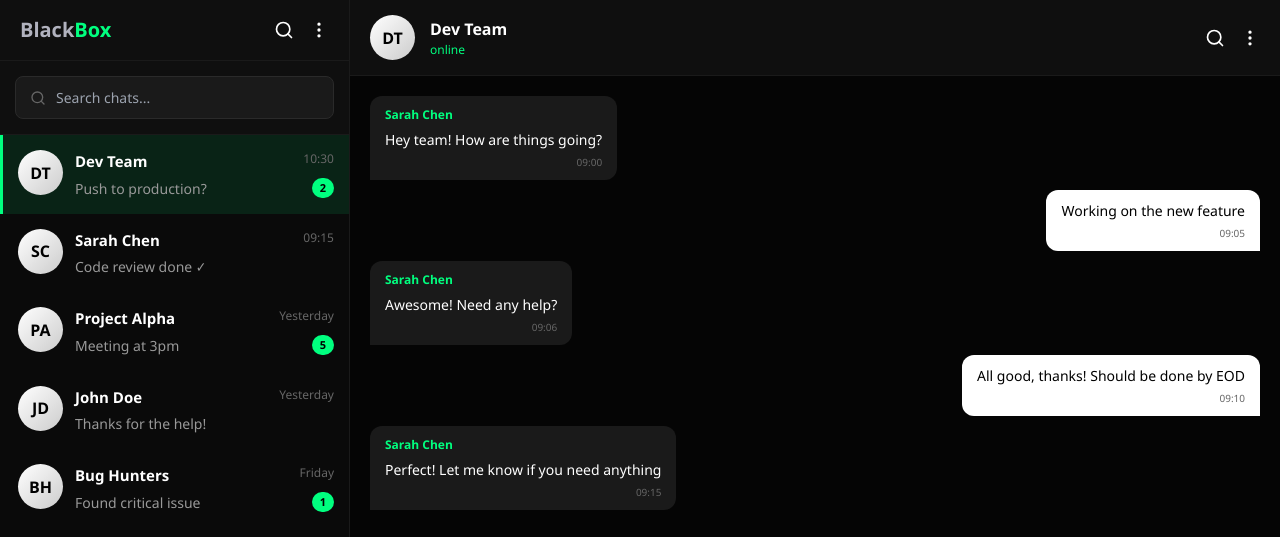
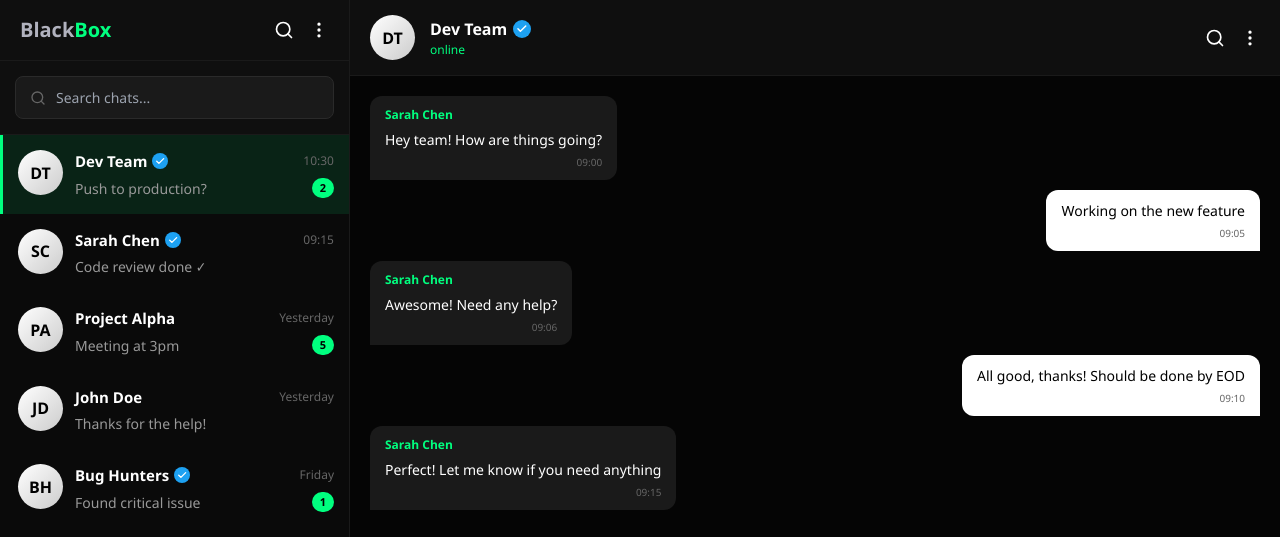
Before and after one commit to Kelvinagbe/chat-black-box, a Next.js app: page / in a window 1280 px wide. Shown: the top 537 px of the page. Built offline with nearby package versions, Linux system fonts and the light colour scheme.

Commit message:
Update page.tsx

```diff
--- a/app/page.tsx
+++ b/app/page.tsx
@@ -1,7 +1,7 @@
 'use client'
 
 import React, { useState, useEffect } from 'react';
-import { Send, Search, MoreVertical, Paperclip, Smile, Menu, X, MessageSquare, Users, User } from 'lucide-react';
+import { Send, Search, MoreVertical, Paperclip, Smile, Menu, X, MessageSquare, Users, User, Check } from 'lucide-react';
 
 export default function BlackBoxChat() {
   const [selectedChat, setSelectedChat] = useState(0);
@@ -28,11 +28,11 @@ export default function BlackBoxChat() {
   }, []);
 
   const chats = [
-    { id: 1, name: 'Dev Team', lastMessage: 'Push to production?', time: '10:30', unread: 2, avatar: 'DT' },
-    { id: 2, name: 'Sarah Chen', lastMessage: 'Code review done ✓', time: '09:15', unread: 0, avatar: 'SC' },
-    { id: 3, name: 'Project Alpha', lastMessage: 'Meeting at 3pm', time: 'Yesterday', unread: 5, avatar: 'PA' },
-    { id: 4, name: 'John Doe', lastMessage: 'Thanks for the help!', time: 'Yesterday', unread: 0, avatar: 'JD' },
-    { id: 5, name: 'Bug Hunters', lastMessage: 'Found critical issue', time: 'Friday', unread: 1, avatar: 'BH' },
+    { id: 1, name: 'Dev Team', lastMessage: 'Push to production?', time: '10:30', unread: 2, avatar: 'DT', verified: true },
+    { id: 2, name: 'Sarah Chen', lastMessage: 'Code review done ✓', time: '09:15', unread: 0, avatar: 'SC', verified: true },
+    { id: 3, name: 'Project Alpha', lastMessage: 'Meeting at 3pm', time: 'Yesterday', unread: 5, avatar: 'PA', verified: false },
+    { id: 4, name: 'John Doe', lastMessage: 'Thanks for the help!', time: 'Yesterday', unread: 0, avatar: 'JD', verified: false },
+    { id: 5, name: 'Bug Hunters', lastMessage: 'Found critical issue', time: 'Friday', unread: 1, avatar: 'BH', verified: true },
   ];
 
   const messages = [
@@ -42,6 +42,18 @@ export default function BlackBoxChat() {
     { id: 4, sender: 'You', content: 'All good, thanks! Should be done by EOD', time: '09:10', isMine: true },
     { id: 5, sender: 'Sarah Chen', content: 'Perfect! Let me know if you need anything', time: '09:15', isMine: false },
   ];
+
+  const VerifiedBadge = ({ size = 16 }) => (
+    <div style={{
+      ...styles.verifiedBadge,
+      width: size,
+      height: size,
+      minWidth: size,
+      minHeight: size,
+    }}>
+      <Check size={size * 0.65} color="#fff" strokeWidth={3} />
+    </div>
+  );
 
   const handleSendMessage = () => {
     if (message.trim()) {
@@ -103,7 +115,10 @@ export default function BlackBoxChat() {
               </div>
               <div style={styles.chatInfo}>
                 <div style={styles.chatHeader}>
-                  <span style={styles.chatName}>{chat.name}</span>
+                  <div style={styles.chatNameContainer}>
+                    <span style={styles.chatName}>{chat.name}</span>
+                    {chat.verified && <VerifiedBadge size={16} />}
+                  </div>
                   <span style={styles.chatTime}>{chat.time}</span>
                 </div>
                 <div style={styles.chatFooter}>
@@ -171,7 +186,10 @@ export default function BlackBoxChat() {
               {chats[selectedChat].avatar}
             </div>
             <div>
-              <div style={styles.activeChatName}>{chats[selectedChat].name}</div>
+              <div style={styles.activeChatNameContainer}>
+                <div style={styles.activeChatName}>{chats[selectedChat].name}</div>
+                {chats[selectedChat].verified && <VerifiedBadge size={18} />}
+              </div>
               <div style={{...styles.onlineStatus, color: primaryColor}}>online</div>
             </div>
           </div>
@@ -353,11 +371,26 @@ const styles: { [key: string]: React.CSSProperties } = {
     display: 'flex',
     justifyContent: 'space-between',
     marginBottom: '5px',
+    alignItems: 'center',
+  },
+  chatNameContainer: {
+    display: 'flex',
+    alignItems: 'center',
+    gap: '5px',
+    minWidth: 0,
   },
   chatName: {
     color: '#fff',
     fontWeight: '600',
     fontSize: '15px',
+  },
+  verifiedBadge: {
+    background: '#1DA1F2',
+    borderRadius: '50%',
+    display: 'flex',
+    alignItems: 'center',
+    justifyContent: 'center',
+    flexShrink: 0,
   },
   chatTime: {
     color: '#666',
@@ -414,6 +447,12 @@ const styles: { [key: string]: React.CSSProperties } = {
     display: 'flex',
     alignItems: 'center',
     flexShrink: 0,
+  },
+  activeChatNameContainer: {
+    display: 'flex',
+    alignItems: 'center',
+    gap: '6px',
+    minWidth: 0,
   },
   activeChatName: {
     color: '#fff',
```
